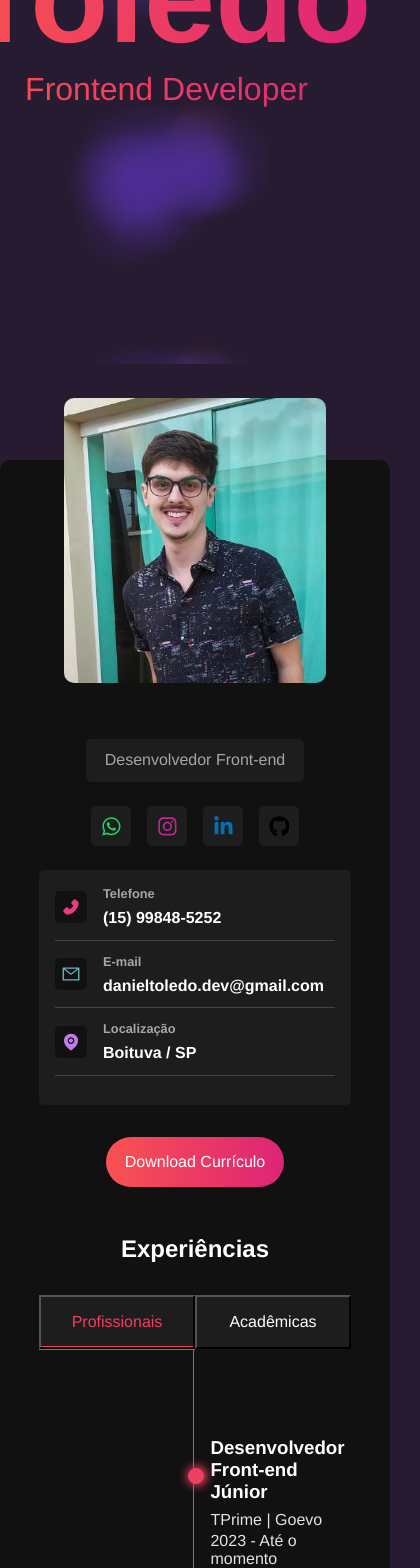
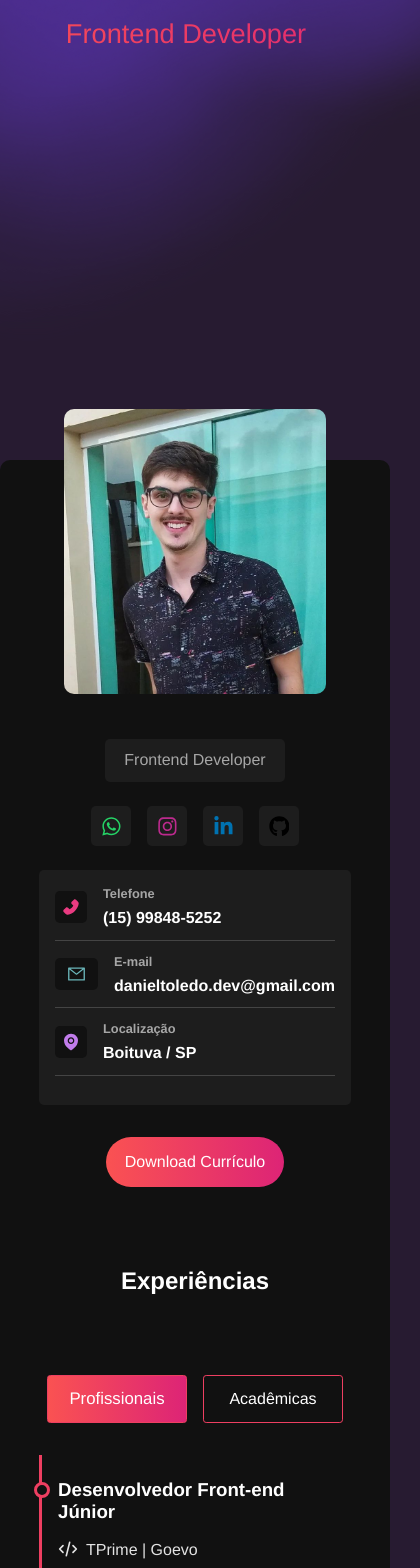
Before and after one commit to DanielAlmeidaToledo/Portfolio_DanielToledo, a React (Vite) app: page / in a window 390 px wide. Shown: the part 432-2000 px from the top of the page, 420 px wide, since content can reach past the window. Built offline with nearby package versions, Linux system fonts and the light colour scheme.

Commit message:
feature: ajusta a responsividade dos componentes

```diff
--- a/src/components/AboutContainer/AboutContainer.tsx
+++ b/src/components/AboutContainer/AboutContainer.tsx
@@ -4,9 +4,9 @@ import { GoPlusSmall } from "react-icons/go";
 import "./aboutcontainer.sass";
 
 const Informations = [
-  { title: "Freelancers", value: 3 },
+  { title: "Freelancers", value: 5 },
   { title: "Projetos", value: 27 },
-  { title: "Commits", value: 282 },
+  { title: "Commits", value: 322 },
   { title: "Cursos e Certificados", value: 11 },
 ];
 
--- a/src/components/AboutContainer/aboutcontainer.sass
+++ b/src/components/AboutContainer/aboutcontainer.sass
@@ -1,11 +1,15 @@
 @use '../../styles/variables'
 @use '../../styles/mixins'
+@use '../../styles/abstracts/breakpoints'
 
 .projects-grid
     display: flex
     flex-wrap: wrap
     gap: 1.5rem
     @include mixins.center
+
+    @include breakpoints.sm
+        margin: 2rem 0 5rem
 
     .projects-card
         @include mixins.center
@@ -20,6 +24,13 @@
         width: 20%
         height: 8rem
 
+        @include breakpoints.sm
+            width: 100%
+            height: 6rem
+            margin: 0.3rem 0
+            border-radius: 0
+            box-shadow: none
+
         .projects-info
             @include mixins.center
 
@@ -28,6 +39,9 @@
             text-align: center
             color: variables.$text-color-secondary
 
+            @include breakpoints.sm
+                font-size: 1rem
+
         svg
             font-size: 350%
             color: variables.$default-color
--- a/src/components/Carousel/carousel.sass
+++ b/src/components/Carousel/carousel.sass
@@ -1,5 +1,6 @@
 @use '../../styles/mixins'
 @use '../../styles/variables'
+@use '../../styles/abstracts/breakpoints'
 
 .carousel-container
     @include mixins.center
@@ -12,6 +13,10 @@
         height: 16rem
         margin: 1rem auto
 
+        @include breakpoints.sm
+            width: 100%
+            height: 8rem
+
         .info-item
             height: 100%
             background: rgba(0, 0, 0, 0.8)
@@ -20,12 +25,17 @@
             .btnProject
                 margin: 0 auto
 
+                @include breakpoints.sm
+
             h3
                 font-size: 1.5rem
                 font-weight: 600
                 width: 100%
                 margin-top: 1.5rem
 
+                @include breakpoints.sm
+                    font-size: 1.3rem
+
         &:hover
             .info-item
                 @include mixins.center
--- a/src/components/Experience/Experience.tsx
+++ b/src/components/Experience/Experience.tsx
@@ -1,4 +1,7 @@
 import * as Tabs from "@radix-ui/react-tabs";
+import { AiOutlineCalendar } from "react-icons/ai";
+import { MdOutlineSchool } from "react-icons/md";
+import { HiOutlineCode } from "react-icons/hi";
 
 import "./experience.sass";
 
@@ -10,12 +13,12 @@ const Experiences = [
   },
   {
     role: "Estagiário de Desenvolvimento",
-    company: "BNE",
+    company: "BNE - Banco Nacional de Empregos",
     date: "2022 - 2023",
   },
   {
     role: "Assistente de Vendas",
-    company: "Megaplasma",
+    company: "Megaplasma Comercial",
     date: "2020 - 2022",
   },
   {
@@ -80,8 +83,14 @@ const Experience = () => {
                 <div className="experience-item" key={company}>
                   <div className="circle"></div>
                   <h3>{role}</h3>
-                  <span>{company}</span>
-                  <p>{date}</p>
+                  <span>
+                    <HiOutlineCode className="icon-experiences" size={20} />
+                    {company}
+                  </span>
+                  <p>
+                    <AiOutlineCalendar className="icon-experiences" size={20} />
+                    {date}
+                  </p>
                 </div>
               );
             })}
@@ -95,8 +104,14 @@ const Experience = () => {
                 <div className="experience-item" key={company}>
                   <div className="circle"></div>
                   <h3>{role}</h3>
-                  <span>{company}</span>
-                  <p>{date}</p>
+                  <span>
+                    <MdOutlineSchool className="icon-experiences" size={20} />
+                    {company}
+                  </span>
+                  <p>
+                    <AiOutlineCalendar className="icon-experiences" size={20} />
+                    {date}
+                  </p>
                 </div>
               );
             })}
--- a/src/components/Experience/experience.sass
+++ b/src/components/Experience/experience.sass
@@ -6,11 +6,11 @@
     flex-wrap: wrap
     width: 80%
     color: variables.$text-color
-    margin-top: 3rem
+    margin-top: 5rem
 
     h2
         width: 100%
-        margin-bottom: 2rem
+        margin-bottom: 3rem
 
     .TabsList
         flex-shrink: 0
@@ -18,17 +18,21 @@
 
         .TabsTrigger
             @include mixins.center
-            background-color: variables.$bg-color-secondary
+            background-color: transparent
+            border: 1px solid variables.$default-color
+            border-radius: .2rem
             color: variables.$text-color
-            padding: 1rem
             flex: 1
+            height: 3rem
             cursor: pointer
             font-size: 1rem
             user-select: none
+            margin: 2rem .5rem
 
         .TabsTrigger[data-state='active']
-            color: variables.$default-color
-            box-shadow: inset 0 -1px 0 0 currentColor, 0 1px 0 0 currentColor
+            background: variables.$gradient
+            transition: .3s
+            font-size: 1.05rem
 
     .experiences-list
         width: 100%
@@ -36,23 +40,13 @@
         flex-wrap: wrap
         justify-content: space-evenly
         text-align: start
+        border-left: 3px solid variables.$default-color
 
         .experience-item
-            width: 50%
-            padding: 5rem 1rem
-
-            .circle
-                position: absolute
-                left: 48.2%
-                margin-top: 10%
-                content: ''
-                width: 1rem
-                height: 1rem
-                border-radius: 50%
-                border: 1px solid variables.$default-color
-                box-shadow: 1px 0px 10px 2px variables.$default-color
-                background: variables.$default-color
-                cursor: pointer
+            width: 100%
+            height: 8rem
+            padding: 0 1rem
+            margin: 1rem 0
 
             h3
                 width: 100%
@@ -60,16 +54,23 @@
 
             span, p
                 color: #e3e3e3
+                display: flex
+                align-items: flex-end
+                margin: 1rem 0
 
-            p
-                margin: .2rem 0
+            .icon-experiences
+                margin-right: .5rem
 
-            &:nth-child(odd)
-                float: left
-                margin-left: 49%
-                border-left: 1px solid variables.$default-color
+            .circle
+                position: absolute
+                width: 1rem
+                height: 1rem
+                margin: 0.7rem 0 0 -1.5rem
+                border-radius: 50%
+                background-color: variables.$bg-color
+                border: 3px solid variables.$default-color
+                cursor: pointer
 
-            &:nth-child(even)
-                float: right
-                margin-right: 50%
-                border-right: 1px solid variables.$default-color
+            .circle:hover, .circle:focus, .circle:active
+                background-color: variables.$default-color
+                transition: .3s
--- a/src/components/HomeContainer/homecontainer.sass
+++ b/src/components/HomeContainer/homecontainer.sass
@@ -1,13 +1,13 @@
 @use '../../styles/variables'
 @use '../../styles/mixins'
+@use '../../styles/abstracts/breakpoints'
 
 .mainDiv
     margin: -3rem
     margin-bottom: 3rem
-    width: 110%
+    width: 100%
     height: 100vh
     background-image: url('../../assets/background.png')
-    background-size: 100%
     background-position: center
     display: flex
     flex-direction: column
@@ -15,15 +15,28 @@
     flex-wrap: wrap
     text-align: center
 
+    @include breakpoints.sm
+        width: 120%
+
     h1, span
         width: 100%
         background: variables.$gradient
         -webkit-background-clip: text
         -webkit-text-fill-color: transparent
 
+        @include breakpoints.sm
+            margin: 2rem 0
+
     h1
         font-size: 8rem
+
+        @include breakpoints.sm
+            font-size: 5rem
+            margin: 0 auto
 
     span
         font-size: 2rem
         width: 100%
+
+        @include breakpoints.sm
+            font-size: 1.7rem
--- a/src/components/InformationContainer/informationcontainer.sass
+++ b/src/components/InformationContainer/informationcontainer.sass
@@ -1,5 +1,6 @@
 @use '../../styles/variables'
 @use '../../styles/mixins'
+@use '../../styles/abstracts/breakpoints'
 
 #information
     @include mixins.center
@@ -42,5 +43,8 @@
         #email-icon
             color: #6ab5b9
 
+            @include breakpoints.sm
+                width: 7rem
+
         #pin-icon
             color: #c17ceb
--- a/src/components/Sidebar/Sidebar.tsx
+++ b/src/components/Sidebar/Sidebar.tsx
@@ -11,7 +11,7 @@ const Sidebar = () => {
   return (
     <aside id="sidebar">
       <img src={Avatar} alt="Imagem Daniel Toledo"></img>
-      <p className="title">Desenvolvedor Front-end</p>
+      <p className="title">Frontend Developer</p>
       <SocialNetWorks />
       <InformationContainer />
       <a href={CV} download={CV} className="btn">
--- a/src/components/Sidebar/sidebar.sass
+++ b/src/components/Sidebar/sidebar.sass
@@ -1,5 +1,6 @@
 @use '../../styles/variables'
 @use '../../styles/mixins'
+@use '../../styles/abstracts/breakpoints'
 
 #sidebar
     background-color: variables.$bg-color
--- a/src/components/TechnologiesContainer/technologiescontainer.sass
+++ b/src/components/TechnologiesContainer/technologiescontainer.sass
@@ -1,5 +1,6 @@
 @use '../../styles/variables'
 @use '../../styles/mixins'
+@use '../../styles/abstracts/breakpoints'
 
 .technologies-container
     margin-bottom: 1rem
@@ -17,6 +18,9 @@
             width: 45%
             border-radius: variables.$card-border-radius
 
+            @include breakpoints.sm
+                width: 100%
+
             .technology-info
                 width: 80%
 
```
